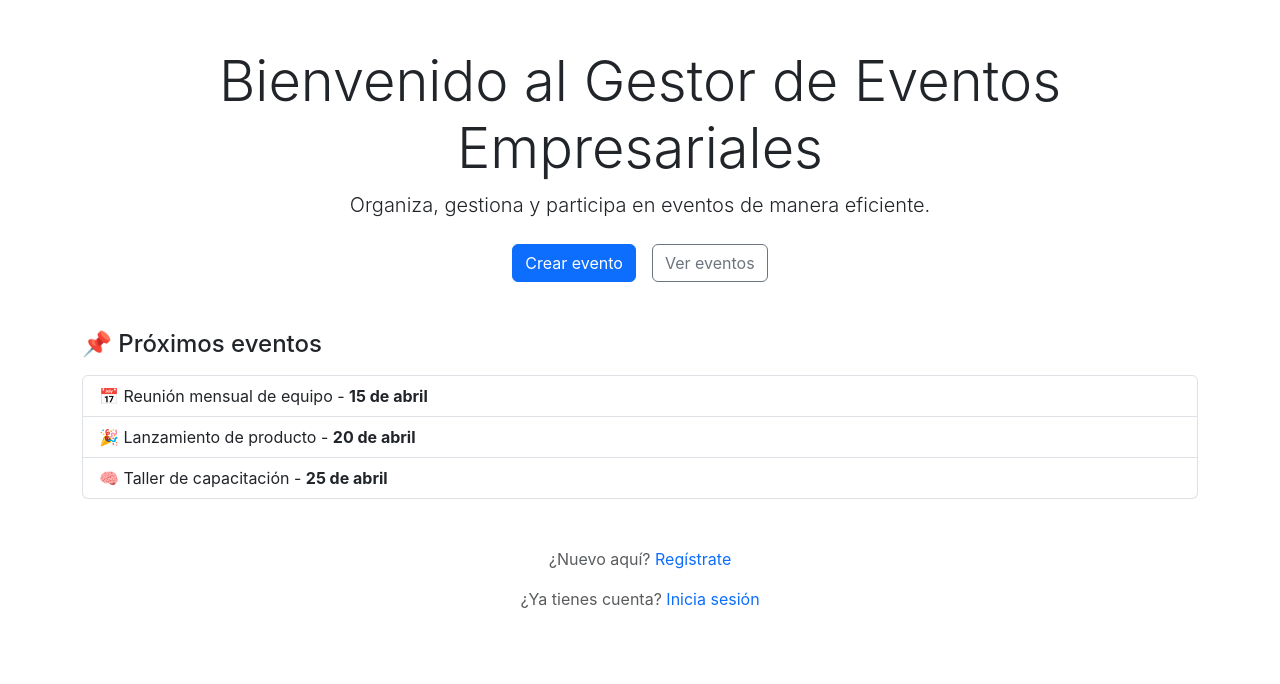
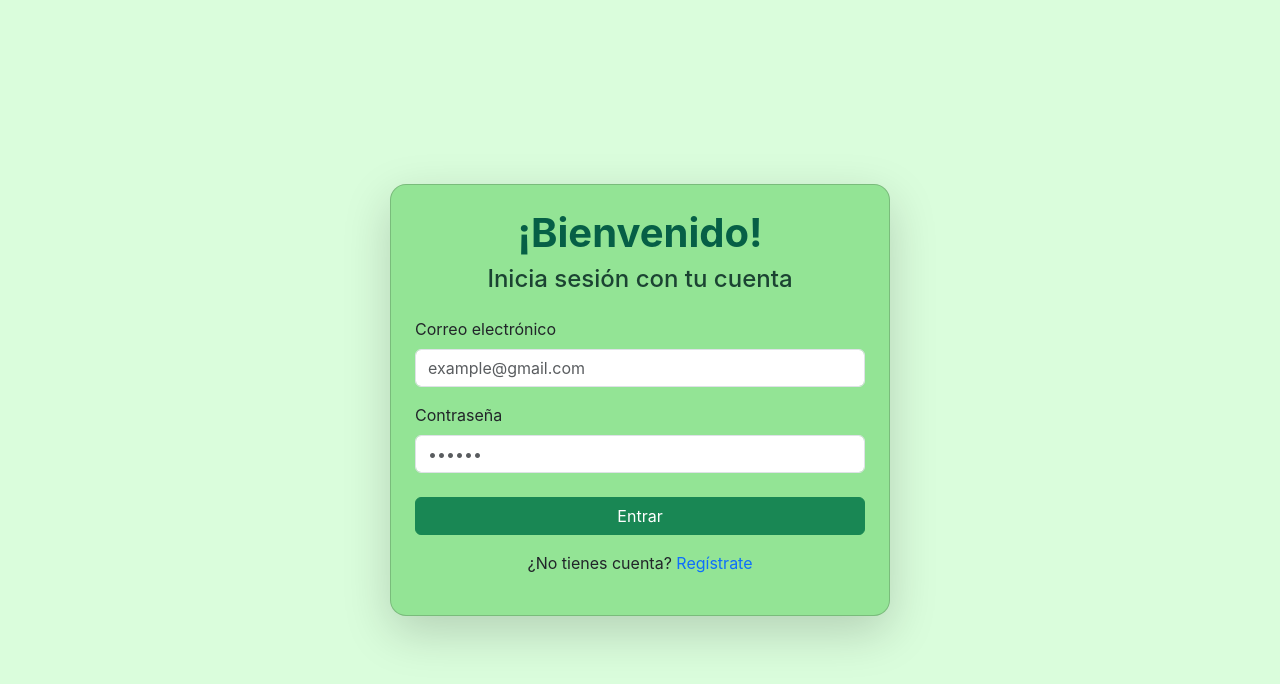
Before and after one commit to NiggetChuckens/event_manager, a React (Create React App) app in the folder frontend/: page / in a window 1280 px wide. Shown: the top 684 px of the page. Built offline with nearby package versions, Linux system fonts and the light colour scheme.

Commit message:
cambio estetico login y register
se cambió los colores, tipos de letras

```diff
--- a/frontend/src/App.jsx
+++ b/frontend/src/App.jsx
@@ -1,14 +1,16 @@
 import React from 'react';
 import { BrowserRouter as Router, Routes, Route } from 'react-router-dom';
 import Home from './pages/home';
-import IniciarSesion from './pages/iniciar_sesion';
+import IniciarSesion from './pages/login';
+import Register from './pages/register';
 
 const App = () => {
   return (
     <Router>
       <Routes>
-        <Route path="/" element={<Home />} />
-        <Route path="/iniciar-sesion" element={<IniciarSesion />} />
+        <Route path="/home" element={<Home />} />
+        <Route path="/" element={<IniciarSesion />} />
+        <Route path="/register" element={<Register />} />
       </Routes>
     </Router>
   );
--- a/frontend/src/pages/home.jsx
+++ b/frontend/src/pages/home.jsx
@@ -2,28 +2,28 @@ import { Link } from 'react-router-dom';
 
 const Home = () => {
   return (
-    <div className="container py-5">
-      <header className="text-center mb-5">
-        <h1 className="display-4">Bienvenido al Gestor de Eventos Empresariales</h1>
-        <p className="lead">Organiza, gestiona y participa en eventos de manera eficiente.</p>
+    <div className="container text-center py-5">
+      <div className="bg-light p-5 rounded-4 shadow">
+        <h1 className="display-5 fw-bold text-primary">🎉 Bienvenido al Gestor de Eventos</h1>
+        <p className="lead text-secondary">Organiza, gestiona y participa en eventos de forma divertida y profesional.</p>
         <div className="d-flex justify-content-center gap-3 mt-4">
-          <Link to="/create" className="btn btn-primary">Crear evento</Link>
-          <Link to="/events" className="btn btn-outline-secondary">Ver eventos</Link>
+          <Link to="/create" className="btn btn-success px-4">✨ Crear evento</Link>
+          <Link to="/events" className="btn btn-outline-primary px-4">📅 Ver eventos</Link>
         </div>
-      </header>
+      </div>
 
-      <section className="mb-5">
-        <h2 className="h4 mb-3">📌 Próximos eventos</h2>
-        <ul className="list-group">
-          <li className="list-group-item">📅 Reunión mensual de equipo - <strong>15 de abril</strong></li>
-          <li className="list-group-item">🎉 Lanzamiento de producto - <strong>20 de abril</strong></li>
-          <li className="list-group-item">🧠 Taller de capacitación - <strong>25 de abril</strong></li>
+      <div className="mt-5">
+        <h3 className="text-dark">📢 Próximos eventos</h3>
+        <ul className="list-group list-group-flush mt-3">
+          <li className="list-group-item">📅 Reunión mensual de equipo - 15 de abril</li>
+          <li className="list-group-item">🎉 Lanzamiento de producto - 20 de abril</li>
+          <li className="list-group-item">🧠 Taller de capacitación - 25 de abril</li>
         </ul>
-      </section>
+      </div>
 
-      <footer className="text-center text-muted">
-        <p>¿Nuevo aquí? <Link to="/register" className="text-decoration-none">Regístrate</Link></p>
-        <p>¿Ya tienes cuenta? <Link to="/login" className="text-decoration-none">Inicia sesión</Link></p>
+      <footer className="mt-5 text-muted">
+        <p>¿Nuevo aquí? <Link to="/register" className="text-decoration-none text-primary">Regístrate</Link></p>
+        <p>¿Ya tienes cuenta? <Link to="/login" className="text-decoration-none text-primary">Inicia sesión</Link></p>
       </footer>
     </div>
   );
--- a/frontend/src/pages/iniciar_sesion.jsx
+++ /dev/null
@@ -1,47 +0,0 @@
-import React from "react";
-
-const IniciarSesion = () => {
-    return (
-        <div className="d-flex justify-content-center align-items-center vh-100 bg-light">
-            <div className="card p-4 shadow" style={{ width: "22rem" }}>
-                <h3 className="text-center mb-4">Iniciar Sesión</h3>
-                <form>
-                    <div className="mb-3">
-                        <label htmlFor="email" className="form-label">
-                            Correo Electrónico
-                        </label>
-                        <input
-                            type="email"
-                            className="form-control"
-                            id="email"
-                            placeholder="Ingresa tu correo"
-                            required
-                        />
-                    </div>
-                    <div className="mb-3">
-                        <label htmlFor="password" className="form-label">
-                            Contraseña
-                        </label>
-                        <input
-                            type="password"
-                            className="form-control"
-                            id="password"
-                            placeholder="Ingresa tu contraseña"
-                            required
-                        />
-                    </div>
-                    <button type="submit" className="btn btn-primary w-100">
-                        Iniciar Sesión
-                    </button>
-                </form>
-                <div className="text-center mt-3">
-                    <a href="/recuperar_contraseña" className="text-decoration-none">
-                        ¿Olvidaste tu contraseña?
-                    </a>
-                </div>
-            </div>
-        </div>
-    );
-};
-
-export default IniciarSesion;
--- /dev/null
+++ b/frontend/src/pages/login.jsx
@@ -0,0 +1,98 @@
+import { useState } from 'react';
+import { Link } from 'react-router-dom';
+
+const Login = () => {
+  const [form, setForm] = useState({
+    correo: '',
+    contraseña: ''
+  });
+
+  const handleChange = (e) => {
+    setForm({ ...form, [e.target.name]: e.target.value });
+  };
+
+  const handleSubmit = (e) => {
+    e.preventDefault();
+    console.log('Inicio de sesión:', form);
+  };
+
+  return (
+    <div
+      className="d-flex justify-content-center align-items-center"
+      style={{
+        minHeight: '100vh',
+        backgroundColor: '#DAFDDC',
+        padding: '1rem'
+      }}
+    >
+      <div
+        className="card shadow-lg p-4 rounded-4"
+        style={{
+          width: '100%',
+          maxWidth: '500px',
+          backgroundColor: '#93E495'
+        }}
+      >
+        {/* ✅ Títulos estilizados */}
+        <h1
+          className="text-center mb-2"
+          style={{
+            color: '#065f46',
+            fontSize: '2.5rem',
+            fontWeight: 'bold'
+          }}
+        >
+          ¡Bienvenido!
+        </h1>
+        <h4
+          className="text-center mb-4"
+          style={{
+            color: '#1b4332',
+            fontWeight: '500'
+          }}
+        >
+          Inicia sesión con tu cuenta
+        </h4>
+
+        <form onSubmit={handleSubmit}>
+          <div className="mb-3">
+            <label className="form-label">Correo electrónico</label>
+            <input
+              type="email"
+              className="form-control"
+              name="correo"
+              value={form.correo}
+              onChange={handleChange}
+              placeholder="example@gmail.com"
+              required
+            />
+          </div>
+          <div className="mb-4">
+            <label className="form-label">Contraseña</label>
+            <input
+              type="password"
+              className="form-control"
+              name="contraseña"
+              value={form.contraseña}
+              onChange={handleChange}
+              placeholder="••••••"
+              required
+            />
+          </div>
+          <button type="submit" className="btn btn-success w-100">Entrar</button>
+        </form>
+
+        <div className="text-center mt-3">
+          <p>
+            ¿No tienes cuenta?{' '}
+            <Link to="/register" className="text-decoration-none text-primary">
+              Regístrate
+            </Link>
+          </p>
+        </div>
+      </div>
+    </div>
+  );
+};
+
+export default Login;
--- /dev/null
+++ b/frontend/src/pages/register.jsx
@@ -0,0 +1,123 @@
+import { useState } from 'react';
+import { Link } from 'react-router-dom';
+
+const Register = () => {
+  const [form, setForm] = useState({
+    nombre: '',
+    correo: '',
+    contraseña: ''
+  });
+
+  const handleChange = (e) => {
+    setForm({ ...form, [e.target.name]: e.target.value });
+  };
+
+  const handleSubmit = (e) => {
+    e.preventDefault();
+    console.log('Registrado:', form);
+  };
+
+  return (
+    <div
+      className="d-flex justify-content-center align-items-center"
+      style={{
+        minHeight: '100vh',
+        backgroundColor: '#DAFDDC',
+        padding: '1rem'
+      }}
+    >
+      <div
+        className="card shadow-lg p-4 rounded-4"
+        style={{
+          width: '100%',
+          maxWidth: '500px',
+          backgroundColor: '#93E495'
+        }}
+      >
+        {/* ✅ Títulos personalizados */}
+        <h1
+          className="text-center mb-2"
+          style={{
+            color: '#065f46',
+            fontSize: '2.5rem',
+            fontWeight: 'bold'
+          }}
+        >
+          ¡Bienvenido!
+        </h1>
+        <h4
+          className="text-center mb-4"
+          style={{
+            color: '#1b4332',
+            fontWeight: '500'
+          }}
+        >
+          Crea tu cuenta para comenzar
+        </h4>
+
+        <form onSubmit={handleSubmit}>
+          <div className="mb-3">
+            <label className="form-label">Nombre completo</label>
+            <input
+              type="text"
+              className="form-control"
+              name="nombre"
+              value={form.nombre}
+              onChange={handleChange}
+              placeholder="Tu nombre"
+              required
+            />
+          </div>
+          <div className="mb-3">
+            <label className="form-label">Correo electrónico</label>
+            <input
+              type="email"
+              className="form-control"
+              name="correo"
+              value={form.correo}
+              onChange={handleChange}
+              placeholder="ejemplo@correo.com"
+              required
+            />
+          </div>
+          <div className="mb-4">
+            <label className="form-label">Contraseña</label>
+            <input
+              type="password"
+              className="form-control"
+              name="contraseña"
+              value={form.contraseña}
+              onChange={handleChange}
+              placeholder="••••••"
+              required
+            />
+          </div>
+
+          {/* ✅ Botón con color personalizado */}
+          <button
+            type="submit"
+            className="btn w-100"
+            style={{
+              backgroundColor: '#1b4332',
+              color: 'white',
+              border: 'none'
+            }}
+          >
+             Registrarse
+          </button>
+        </form>
+
+        <div className="text-center mt-3">
+          <p>
+            ¿Ya tienes cuenta?{' '}
+            <Link to="/" className="text-decoration-none text-primary">
+              Inicia sesión
+            </Link>
+          </p>
+        </div>
+      </div>
+    </div>
+  );
+};
+
+export default Register;
```
